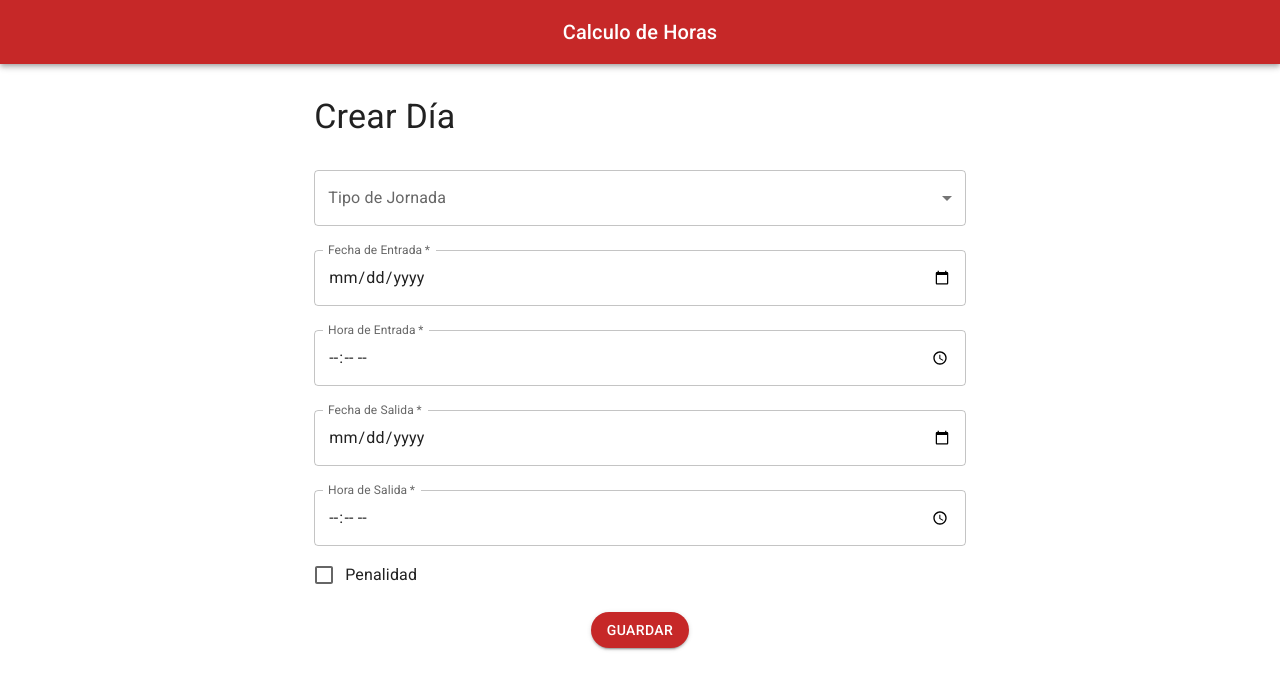
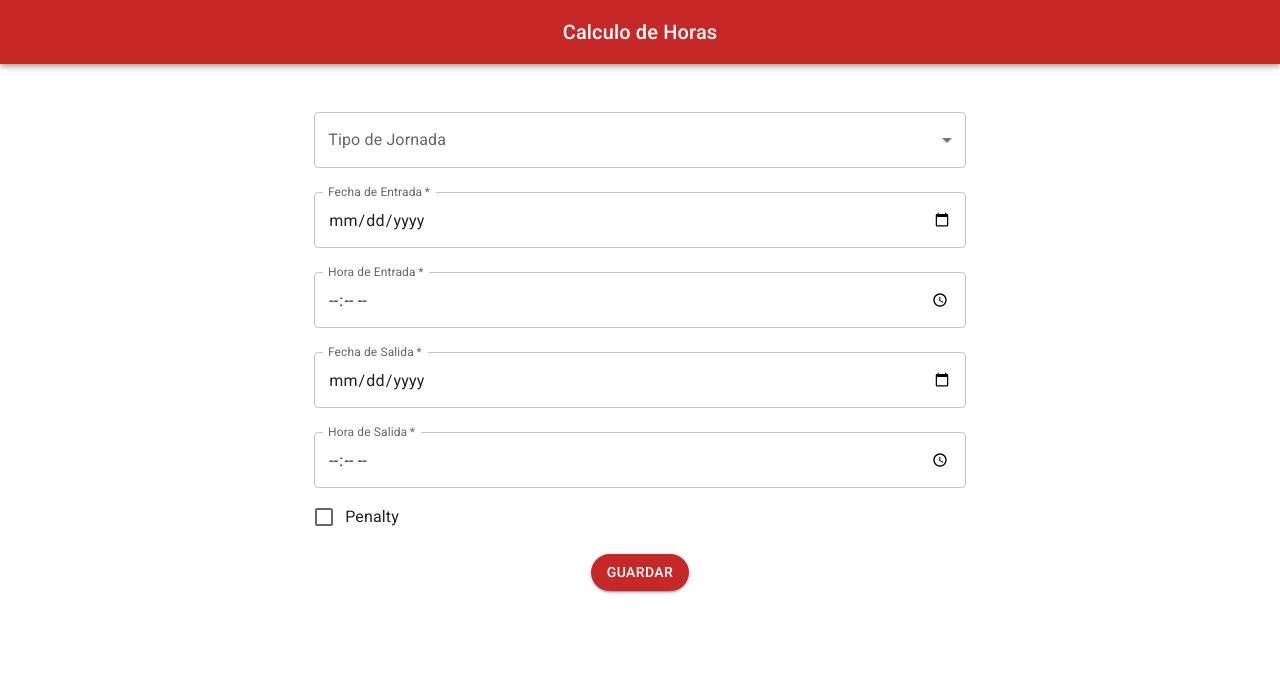
Before and after one commit to fedetrip/horas-publi, a React (Vite) app: page /nuevo in a window 1280 px wide. Shown: the top 690 px of the page. Built offline with nearby package versions, Linux system fonts and the light colour scheme.

Commit message:
crear dias y validar

```diff
--- a/src/components/CreateDays.jsx
+++ b/src/components/CreateDays.jsx
@@ -12,6 +12,7 @@ import {
 } from "@mui/material";
 import { useState } from "react";
 import { useNavigate } from "react-router-dom";
+import { validateDay, isFormValid } from "../utils/validations";
 
 const CreateDays = () => {
   const [form, setForm] = useState({
@@ -37,31 +38,36 @@ const CreateDays = () => {
   const handleSubmit = (e) => {
     e.preventDefault();
 
-    // Combinar fecha y hora de entrada y salida ajustando al horario local
-    const fechaHoraEntrada = new Date(
-      `${form.fechaEntrada}T${form.horaEntrada}:00`
-    );
-    const fechaHoraSalida = new Date(
-      `${form.fechaSalida}T${form.horaSalida}:00`
-    );
+    // Crear timestamps como antes
+    const fechaEntrada = new Date(form.fechaEntrada);
+    const [horasEntrada, minutosEntrada] = form.horaEntrada
+      .split(":")
+      .map(Number);
+    fechaEntrada.setHours(horasEntrada, minutosEntrada, 0, 0);
+    const timestampEntrada = fechaEntrada.getTime();
 
-    // Crear timestamp con ajuste de zona horaria local
-    const timestampEntrada = fechaHoraEntrada.getTime();
-    const timestampSalida = fechaHoraSalida.getTime();
+    const fechaSalida = new Date(form.fechaSalida);
+    const [horasSalida, minutosSalida] = form.horaSalida.split(":").map(Number);
+    fechaSalida.setHours(horasSalida, minutosSalida, 0, 0);
+    const timestampSalida = fechaSalida.getTime();
 
-    // Añadir el timestamp al objeto de jornada
-    const jornadaConTimestamp = {
-      ...form,
-      timestampEntrada,
-      timestampSalida,
-    };
+    const day = { ...form, timestampEntrada, timestampSalida };
 
+    // Leer jornadas existentes
     const existingDays = JSON.parse(localStorage.getItem("days")) || [];
-    const updatedDays = [...existingDays, jornadaConTimestamp];
 
-    // Guardar en localStorage
+    // Validar el día
+    const errors = validateDay(day, existingDays);
+
+    if (errors.length > 0) {
+      alert(`Errores de validación:\n- ${errors.join("\n- ")}`);
+      return;
+    }
+
+    // Guardar datos si son válidos
+    const updatedDays = [...existingDays, day];
     localStorage.setItem("days", JSON.stringify(updatedDays));
-    navigate("/"); // Navegar de regreso a la lista de días
+    navigate("/");
   };
 
   return (
@@ -70,14 +76,6 @@ const CreateDays = () => {
       onSubmit={handleSubmit}
       padding={2}
     >
-      <Typography
-        variant="h4"
-        gutterBottom
-        marginBottom={2}
-      >
-        Crear Día
-      </Typography>
-
       <FormControl
         fullWidth
         margin="normal"
@@ -166,7 +164,7 @@ const CreateDays = () => {
               onChange={handleChange}
             />
           }
-          label="Penalidad"
+          label="Penalty"
           sx={{ margin: "normal" }}
         />
         {form.penalidad && (
--- /dev/null
+++ b/src/utils/validations.js
@@ -0,0 +1,68 @@
+// Valida una jornada según su tipo y horarios
+export const validateDay = (day, existingDays) => {
+  const errors = [];
+  const {
+    tipoJornada,
+    timestampEntrada,
+    timestampSalida,
+    fechaEntrada,
+    fechaSalida,
+  } = day;
+
+  // Validar que el timestamp de entrada sea menor al de salida
+  if (timestampSalida <= timestampEntrada) {
+    errors.push("La hora de salida debe ser posterior a la hora de entrada.");
+  }
+
+  // Calcular la duración en milisegundos y convertir a horas
+  const durationHours = (timestampSalida - timestampEntrada) / (1000 * 60 * 60);
+
+  if (tipoJornada === 8) {
+    // Validar duración máxima para jornadas de 8 horas
+    if (durationHours > 8) {
+      errors.push(
+        "La duración de la jornada de 8 horas no puede superar las 8 horas."
+      );
+    }
+  } else if (tipoJornada === 12) {
+    // Jornadas de 12 horas: no se aplica límite
+    if (durationHours < 0) {
+      errors.push("La duración de la jornada de 12 horas debe ser positiva.");
+    }
+  } else {
+    errors.push("El tipo de jornada es inválido.");
+  }
+
+  // Validar duplicados
+  const isDuplicate = existingDays.some(
+    (existingDay) =>
+      existingDay.fechaEntrada === fechaEntrada &&
+      existingDay.fechaSalida === fechaSalida &&
+      existingDay.horaEntrada === day.horaEntrada &&
+      existingDay.horaSalida === day.horaSalida
+  );
+
+  if (isDuplicate) {
+    errors.push("Ya existe una jornada con los mismos horarios y fechas.");
+  }
+
+  return errors;
+};
+
+// Función para verificar si un formulario es válido
+export const isFormValid = (form) => {
+  const { fechaEntrada, horaEntrada, fechaSalida, horaSalida, tipoJornada } =
+    form;
+
+  if (
+    !fechaEntrada ||
+    !horaEntrada ||
+    !fechaSalida ||
+    !horaSalida ||
+    !tipoJornada
+  ) {
+    return false; // Todos los campos son obligatorios
+  }
+
+  return true;
+};
```
